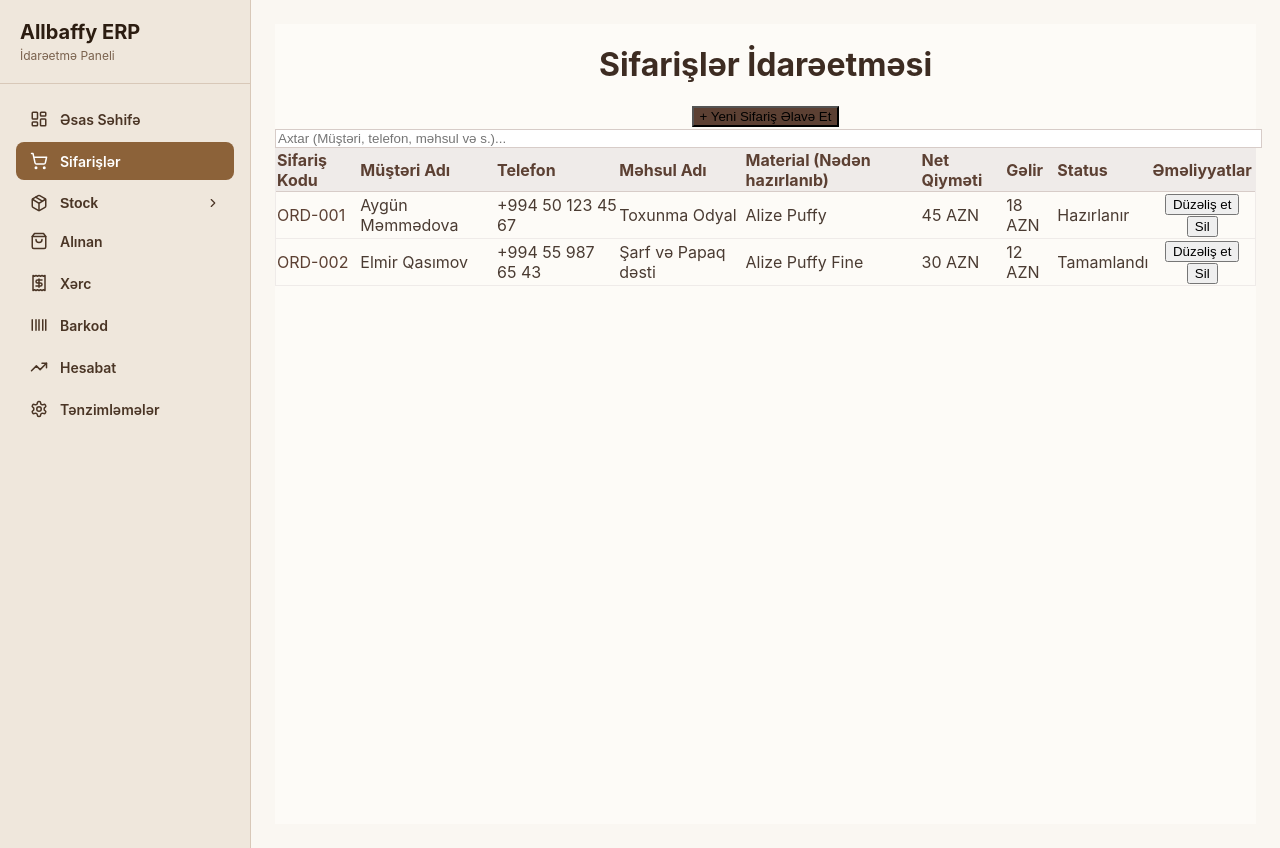
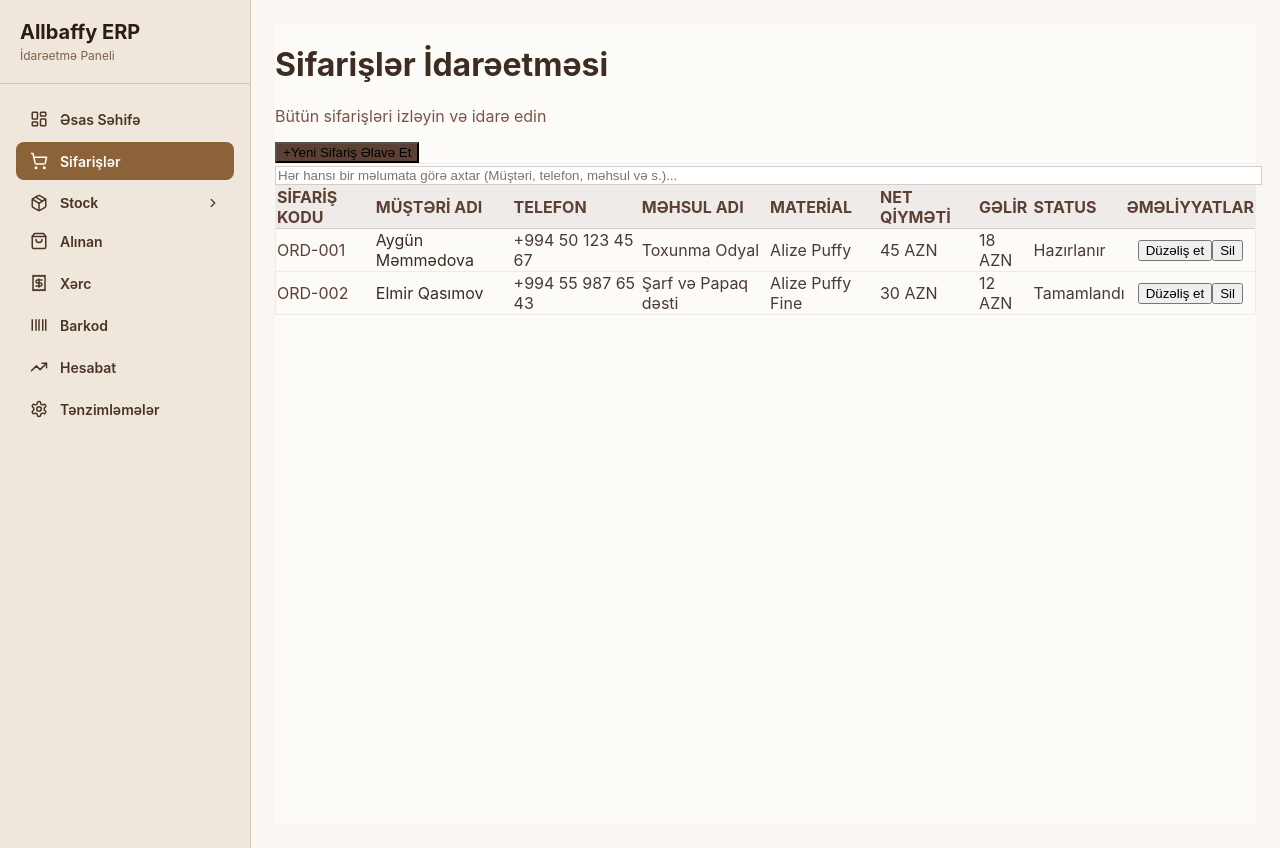
Before and after one commit to intiqamis01-crypto/allbaffy-erp, a React (Vite) app: page /orders in a window 1280 px wide. Built offline with nearby package versions, Linux system fonts and the light colour scheme; no server answers; the HTML template or start-up script is replaced by a standard one.

Commit message:
Sifarişlər səhifəsi dizaynı yeniləndi

```diff
--- a/src/pages/Orders.jsx
+++ b/src/pages/Orders.jsx
@@ -1,7 +1,6 @@
 import React, { useState } from 'react';
 
 const Orders = () => {
-  // Nümunə sifarişlər siyahısı
   const [orders, setOrders] = useState([
     {
       id: 'ORD-001',
@@ -25,15 +24,11 @@ const Orders = () => {
     }
   ]);
 
-  // Axtarış üçün state
   const [searchTerm, setSearchTerm] = useState('');
-
-  // Modal pəncərələrin vəziyyəti
   const [isAddModalOpen, setIsAddModalOpen] = useState(false);
   const [isEditModalOpen, setIsEditModalOpen] = useState(false);
   const [currentOrder, setCurrentOrder] = useState(null);
 
-  // Yeni sifariş formunun state-i
   const [newOrder, setNewOrder] = useState({
     id: `ORD-00${orders.length + 1}`,
     customerName: '',
@@ -45,14 +40,12 @@ const Orders = () => {
     status: 'Gözləmədə'
   });
 
-  // Axtarış filtr edilməsi (hər hərfə görə)
   const filteredOrders = orders.filter(order =>
     Object.values(order).some(value =>
       String(value).toLowerCase().includes(searchTerm.toLowerCase())
     )
   );
 
-  // Yeni sifariş əlavə etmə funksiyası
   const handleAddSubmit = (e) => {
     e.preventDefault();
     setOrders([newOrder, ...orders]);
@@ -69,13 +62,11 @@ const Orders = () => {
     });
   };
 
-  // Düzəliş üçün seçmə
   const handleEditClick = (order) => {
     setCurrentOrder({ ...order });
     setIsEditModalOpen(true);
   };
 
-  // Düzəlişi yadda saxlama
   const handleEditSubmit = (e) => {
     e.preventDefault();
     setOrders(orders.map(o => (o.id === currentOrder.id ? currentOrder : o)));
@@ -83,7 +74,6 @@ const Orders = () => {
     setCurrentOrder(null);
   };
 
-  // Sifarişi silmək
   const handleDelete = (id) => {
     if (window.confirm('Bu sifarişi silmək istədiyinizə əminsinizmi?')) {
       setOrders(orders.filter(o => o.id !== id));
@@ -91,58 +81,62 @@ const Orders = () => {
   };
 
   return (
-    <div className="p-6 bg-[#FDFBF7] min-h-screen text-[#4A3B32]">
-      {/* Başlıq və Əlavə Et düyməsi */}
-      <div className="flex flex-col md:flex-row justify-between items-center mb-6 gap-4">
-        <h1 className="text-2xl font-bold text-[#3D2C22]">Sifarişlər İdarəetməsi</h1>
+    <div className="p-8 bg-[#FDFBF7] min-h-screen text-[#4A3B32] w-full">
+      {/* Başlıq və Yeni Sifariş düyməsi */}
+      <div className="flex flex-col sm:flex-row justify-between items-start sm:items-center mb-8 gap-4 border-b border-[#EFEBE9] pb-4">
+        <div>
+          <h1 className="text-3xl font-bold text-[#3D2C22]">Sifarişlər İdarəetməsi</h1>
+          <p className="text-sm text-[#795548] mt-1">Bütün sifarişləri izləyin və idarə edin</p>
+        </div>
         <button
           onClick={() => setIsAddModalOpen(true)}
-          className="bg-[#5C4033] hover:bg-[#4A3B32] text-white px-4 py-2 rounded-lg shadow transition duration-200 font-medium"
+          className="bg-[#5C4033] hover:bg-[#4A3B32] text-white px-5 py-2.5 rounded-xl shadow-md transition duration-200 font-medium text-sm flex items-center gap-2"
         >
-          + Yeni Sifariş Əlavə Et
+          <span className="text-lg font-bold">+</span> Yeni Sifariş Əlavə Et
         </button>
       </div>
 
-      {/* Hər hərfə görə axtarış paneli */}
+      {/* Axtarış paneli */}
       <div className="mb-6">
         <input
           type="text"
-          placeholder="Axtar (Müştəri, telefon, məhsul və s.)..."
+          placeholder="Hər hansı bir məlumata görə axtar (Müştəri, telefon, məhsul və s.)..."
           value={searchTerm}
           onChange={(e) => setSearchTerm(e.target.value)}
-          className="w-full md:w-1/3 px-4 py-2 border border-[#D7CCC8] rounded-lg focus:outline-none focus:ring-2 focus:ring-[#8D6E63] bg-white"
+          className="w-full md:w-1/3 px-4 py-3 border border-[#D7CCC8] rounded-xl focus:outline-none focus:ring-2 focus:ring-[#8D6E63] bg-white shadow-sm text-sm"
         />
       </div>
 
-      {/* Sifarişlər Cədvəli */}
-      <div className="bg-white shadow-md rounded-xl overflow-x-auto border border-[#EFEBE9]">
+      {/* Səliqəli Cədvəl Kartı */}
+      <div className="bg-white shadow-lg rounded-2xl overflow-hidden border border-[#EFEBE9]">
+        <div className="overflow-x-auto">
           <table className="w-full text-left border-collapse">
             <thead>
-            <tr className="bg-[#EFEBE9] text-[#5C4033] border-b border-[#D7CCC8] text-sm">
-              <th className="p-3">Sifariş Kodu</th>
-              <th className="p-3">Müştəri Adı</th>
-              <th className="p-3">Telefon</th>
-              <th className="p-3">Məhsul Adı</th>
-              <th className="p-3">Material (Nədən hazırlanıb)</th>
-              <th className="p-3">Net Qiyməti</th>
-              <th className="p-3">Gəlir</th>
-              <th className="p-3">Status</th>
-              <th className="p-3 text-center">Əməliyyatlar</th>
+              <tr className="bg-[#EFEBE9] text-[#5C4033] text-xs uppercase tracking-wider border-b border-[#D7CCC8]">
+                <th className="p-4 font-semibold">Sifariş Kodu</th>
+                <th className="p-4 font-semibold">Müştəri Adı</th>
+                <th className="p-4 font-semibold">Telefon</th>
+                <th className="p-4 font-semibold">Məhsul Adı</th>
+                <th className="p-4 font-semibold">Material</th>
+                <th className="p-4 font-semibold">Net Qiyməti</th>
+                <th className="p-4 font-semibold">Gəlir</th>
+                <th className="p-4 font-semibold">Status</th>
+                <th className="p-4 font-semibold text-center">Əməliyyatlar</th>
               </tr>
             </thead>
             <tbody className="divide-y divide-[#EFEBE9] text-sm">
               {filteredOrders.length > 0 ? (
                 filteredOrders.map((order) => (
-                <tr key={order.id} className="hover:bg-[#FDFBF7]">
-                  <td className="p-3 font-semibold text-[#5C4033]">{order.id}</td>
-                  <td className="p-3">{order.customerName}</td>
-                  <td className="p-3">{order.phone}</td>
-                  <td className="p-3">{order.product}</td>
-                  <td className="p-3 text-gray-600">{order.material}</td>
-                  <td className="p-3 font-medium">{order.netPrice}</td>
-                  <td className="p-3 text-green-700 font-medium">{order.profit}</td>
-                  <td className="p-3">
-                    <span className={`px-2.5 py-1 rounded-full text-xs font-semibold ${
+                  <tr key={order.id} className="hover:bg-[#FAF8F5] transition-colors">
+                    <td className="p-4 font-bold text-[#5C4033]">{order.id}</td>
+                    <td className="p-4 font-medium text-[#3D2C22]">{order.customerName}</td>
+                    <td className="p-4 text-gray-600">{order.phone}</td>
+                    <td className="p-4 text-[#4A3B32]">{order.product}</td>
+                    <td className="p-4 text-gray-500">{order.material}</td>
+                    <td className="p-4 font-semibold">{order.netPrice}</td>
+                    <td className="p-4 text-green-700 font-semibold">{order.profit}</td>
+                    <td className="p-4">
+                      <span className={`px-3 py-1 rounded-full text-xs font-bold inline-block ${
                         order.status === 'Tamamlandı' ? 'bg-green-100 text-green-800' :
                         order.status === 'Hazırlanır' ? 'bg-yellow-100 text-yellow-800' :
                         'bg-gray-100 text-gray-800'
@@ -150,16 +144,16 @@ const Orders = () => {
                         {order.status}
                       </span>
                     </td>
-                  <td className="p-3 text-center space-x-2">
+                    <td className="p-4 text-center space-x-3">
                       <button
                         onClick={() => handleEditClick(order)}
-                      className="text-blue-600 hover:underline font-medium"
+                        className="text-blue-600 hover:text-blue-800 font-medium text-xs bg-blue-50 px-3 py-1.5 rounded-lg transition"
                       >
                         Düzəliş et
                       </button>
                       <button
                         onClick={() => handleDelete(order.id)}
-                      className="text-red-600 hover:underline font-medium"
+                        className="text-red-600 hover:text-red-800 font-medium text-xs bg-red-50 px-3 py-1.5 rounded-lg transition"
                       >
                         Sil
                       </button>
@@ -168,7 +162,7 @@ const Orders = () => {
                 ))
               ) : (
                 <tr>
-                <td colSpan="9" className="p-4 text-center text-gray-500">
+                  <td colSpan="9" className="p-8 text-center text-gray-400">
                     Heç bir sifariş tapılmadı.
                   </td>
                 </tr>
@@ -176,98 +170,99 @@ const Orders = () => {
             </tbody>
           </table>
         </div>
+      </div>
 
-      {/* Yeni Sifariş Əlavə Etmə Modalı */}
+      {/* Modal - Yeni Sifariş */}
       {isAddModalOpen && (
-        <div className="fixed inset-0 bg-black/50 flex justify-center items-center z-50 p-4">
-          <div className="bg-white rounded-xl p-6 w-full max-w-lg shadow-xl">
+        <div className="fixed inset-0 bg-black/60 backdrop-blur-sm flex justify-center items-center z-50 p-4">
+          <div className="bg-white rounded-2xl p-6 w-full max-w-lg shadow-2xl border border-[#D7CCC8]">
             <h2 className="text-xl font-bold mb-4 text-[#5C4033]">Yeni Sifariş Əlavə Et</h2>
             <form onSubmit={handleAddSubmit} className="space-y-4">
               <div>
-                <label className="block text-sm font-medium mb-1">Müştəri Adı</label>
+                <label className="block text-xs font-bold text-[#5C4033] uppercase mb-1">Müştəri Adı</label>
                 <input
                   type="text"
                   required
                   value={newOrder.customerName}
                   onChange={(e) => setNewOrder({...newOrder, customerName: e.target.value})}
-                  className="w-full p-2 border border-gray-300 rounded-lg"
+                  className="w-full p-3 border border-gray-300 rounded-xl text-sm focus:outline-none focus:ring-2 focus:ring-[#8D6E63]"
                 />
               </div>
               <div>
-                <label className="block text-sm font-medium mb-1">Telefon Nömrəsi</label>
+                <label className="block text-xs font-bold text-[#5C4033] uppercase mb-1">Telefon Nömrəsi</label>
                 <input
                   type="text"
                   required
                   value={newOrder.phone}
                   onChange={(e) => setNewOrder({...newOrder, phone: e.target.value})}
-                  className="w-full p-2 border border-gray-300 rounded-lg"
+                  className="w-full p-3 border border-gray-300 rounded-xl text-sm focus:outline-none focus:ring-2 focus:ring-[#8D6E63]"
                 />
               </div>
               <div>
-                <label className="block text-sm font-medium mb-1">Məhsul Adı</label>
+                <label className="block text-xs font-bold text-[#5C4033] uppercase mb-1">Məhsul Adı</label>
                 <input
                   type="text"
                   required
                   value={newOrder.product}
                   onChange={(e) => setNewOrder({...newOrder, product: e.target.value})}
-                  className="w-full p-2 border border-gray-300 rounded-lg"
+                  className="w-full p-3 border border-gray-300 rounded-xl text-sm focus:outline-none focus:ring-2 focus:ring-[#8D6E63]"
                 />
               </div>
               <div>
-                <label className="block text-sm font-medium mb-1">Nədən hazırlanıb (Material)</label>
+                <label className="block text-xs font-bold text-[#5C4033] uppercase mb-1">Material (Nədən hazırlanıb)</label>
                 <input
                   type="text"
                   required
                   value={newOrder.material}
                   onChange={(e) => setNewOrder({...newOrder, material: e.target.value})}
-                  className="w-full p-2 border border-gray-300 rounded-lg"
+                  className="w-full p-3 border border-gray-300 rounded-xl text-sm focus:outline-none focus:ring-2 focus:ring-[#8D6E63]"
                 />
               </div>
               <div className="grid grid-cols-2 gap-4">
                 <div>
-                  <label className="block text-sm font-medium mb-1">Net Qiyməti</label>
+                  <label className="block text-xs font-bold text-[#5C4033] uppercase mb-1">Net Qiyməti</label>
                   <input
                     type="text"
                     required
                     value={newOrder.netPrice}
                     onChange={(e) => setNewOrder({...newOrder, netPrice: e.target.value})}
-                    className="w-full p-2 border border-gray-300 rounded-lg"
+                    className="w-full p-3 border border-gray-300 rounded-xl text-sm focus:outline-none focus:ring-2 focus:ring-[#8D6E63]"
                   />
                 </div>
                 <div>
-                  <label className="block text-sm font-medium mb-1">Gəlir</label>
+                  <label className="block text-xs font-bold text-[#5C4033] uppercase mb-1">Gəlir</label>
                   <input
                     type="text"
                     required
                     value={newOrder.profit}
                     onChange={(e) => setNewOrder({...newOrder, profit: e.target.value})}
-                    className="w-full p-2 border border-gray-300 rounded-lg"
+                    className="w-full p-3 border border-gray-300 rounded-xl text-sm focus:outline-none focus:ring-2 focus:ring-[#8D6E63]"
                   />
                 </div>
               </div>
               <div>
-                <label className="block text-sm font-medium mb-1">Status</label>
+                <label className="block text-xs font-bold text-[#5C4033] uppercase mb-1">Status</label>
                 <select
                   value={newOrder.status}
                   onChange={(e) => setNewOrder({...newOrder, status: e.target.value})}
-                  className="w-full p-2 border border-gray-300 rounded-lg bg-white"
+                  className="w-full p-3 border border-gray-300 rounded-xl text-sm bg-white focus:outline-none focus:ring-2 focus:ring-[#8D6E63]"
                 >
                   <option value="Gözləmədə">Gözləmədə</option>
                   <option value="Hazırlanır">Hazırlanır</option>
                   <option value="Tamamlandı">Tamamlandı</option>
                 </select>
               </div>
-              <div className="flex justify-end space-x-2 pt-4">
+              <div className="flex justify-end space-x-3 pt-4">
                 <button
                   type="button"
                   onClick={() => setIsAddModalOpen(false)}
-                  className="px-4 py-2 border border-gray-300 rounded-lg text-gray-700 hover:bg-gray-100"
+                  className="px-5 py-2.5 border border-gray-300 rounded-xl text-gray-700 hover:bg-gray-100 text-sm font-medium"
                 >
                   Ləğv et
                 </button>
                 <button
                   type="submit"
-                  className="px-4 py-2 bg-[#5C4033] text-white rounded-lg hover:bg-[#4A3B32]"
+                  className="px-5 py-2.5 bg-[#5C4033] text-white rounded-xl hover:bg-[#4A3B32] text-sm font-medium shadow"
                 >
                   Yadda saxla
                 </button>
@@ -277,97 +272,97 @@ const Orders = () => {
         </div>
       )}
 
-      {/* Düzəliş Etmə Modalı */}
+      {/* Modal - Düzəliş Et */}
       {isEditModalOpen && currentOrder && (
-        <div className="fixed inset-0 bg-black/50 flex justify-center items-center z-50 p-4">
-          <div className="bg-white rounded-xl p-6 w-full max-w-lg shadow-xl">
+        <div className="fixed inset-0 bg-black/60 backdrop-blur-sm flex justify-center items-center z-50 p-4">
+          <div className="bg-white rounded-2xl p-6 w-full max-w-lg shadow-2xl border border-[#D7CCC8]">
             <h2 className="text-xl font-bold mb-4 text-[#5C4033]">Sifarişə Düzəliş Et</h2>
             <form onSubmit={handleEditSubmit} className="space-y-4">
               <div>
-                <label className="block text-sm font-medium mb-1">Müştəri Adı</label>
+                <label className="block text-xs font-bold text-[#5C4033] uppercase mb-1">Müştəri Adı</label>
                 <input
                   type="text"
                   required
                   value={currentOrder.customerName}
                   onChange={(e) => setCurrentOrder({...currentOrder, customerName: e.target.value})}
-                  className="w-full p-2 border border-gray-300 rounded-lg"
+                  className="w-full p-3 border border-gray-300 rounded-xl text-sm focus:outline-none focus:ring-2 focus:ring-[#8D6E63]"
                 />
               </div>
               <div>
-                <label className="block text-sm font-medium mb-1">Telefon Nömrəsi</label>
+                <label className="block text-xs font-bold text-[#5C4033] uppercase mb-1">Telefon Nömrəsi</label>
                 <input
                   type="text"
                   required
                   value={currentOrder.phone}
                   onChange={(e) => setCurrentOrder({...currentOrder, phone: e.target.value})}
-                  className="w-full p-2 border border-gray-300 rounded-lg"
+                  className="w-full p-3 border border-gray-300 rounded-xl text-sm focus:outline-none focus:ring-2 focus:ring-[#8D6E63]"
                 />
               </div>
               <div>
-                <label className="block text-sm font-medium mb-1">Məhsul Adı</label>
+                <label className="block text-xs font-bold text-[#5C4033] uppercase mb-1">Məhsul Adı</label>
                 <input
                   type="text"
                   required
                   value={currentOrder.product}
                   onChange={(e) => setCurrentOrder({...currentOrder, product: e.target.value})}
-                  className="w-full p-2 border border-gray-300 rounded-lg"
+                  className="w-full p-3 border border-gray-300 rounded-xl text-sm focus:outline-none focus:ring-2 focus:ring-[#8D6E63]"
                 />
               </div>
               <div>
-                <label className="block text-sm font-medium mb-1">Material (Nədən hazırlanıb)</label>
+                <label className="block text-xs font-bold text-[#5C4033] uppercase mb-1">Material (Nədən hazırlanıb)</label>
                 <input
                   type="text"
                   required
                   value={currentOrder.material}
                   onChange={(e) => setCurrentOrder({...currentOrder, material: e.target.value})}
-                  className="w-full p-2 border border-gray-300 rounded-lg"
+                  className="w-full p-3 border border-gray-300 rounded-xl text-sm focus:outline-none focus:ring-2 focus:ring-[#8D6E63]"
                 />
               </div>
               <div className="grid grid-cols-2 gap-4">
                 <div>
-                  <label className="block text-sm font-medium mb-1">Net Qiyməti</label>
+                  <label className="block text-xs font-bold text-[#5C4033] uppercase mb-1">Net Qiyməti</label>
                   <input
                     type="text"
                     required
                     value={currentOrder.netPrice}
                     onChange={(e) => setCurrentOrder({...currentOrder, netPrice: e.target.value})}
-                    className="w-full p-2 border border-gray-300 rounded-lg"
+                    className="w-full p-3 border border-gray-300 rounded-xl text-sm focus:outline-none focus:ring-2 focus:ring-[#8D6E63]"
                   />
                 </div>
                 <div>
-                  <label className="block text-sm font-medium mb-1">Gəlir</label>
+                  <label className="block text-xs font-bold text-[#5C4033] uppercase mb-1">Gəlir</label>
                   <input
                     type="text"
                     required
                     value={currentOrder.profit}
                     onChange={(e) => setCurrentOrder({...currentOrder, profit: e.target.value})}
-                    className="w-full p-2 border border-gray-300 rounded-lg"
+                    className="w-full p-3 border border-gray-300 rounded-xl text-sm focus:outline-none focus:ring-2 focus:ring-[#8D6E63]"
                   />
                 </div>
               </div>
               <div>
-                <label className="block text-sm font-medium mb-1">Status</label>
+                <label className="block text-xs font-bold text-[#5C4033] uppercase mb-1">Status</label>
                 <select
                   value={currentOrder.status}
                   onChange={(e) => setCurrentOrder({...currentOrder, status: e.target.value})}
-                  className="w-full p-2 border border-gray-300 rounded-lg bg-white"
+                  className="w-full p-3 border border-gray-300 rounded-xl text-sm bg-white focus:outline-none focus:ring-2 focus:ring-[#8D6E63]"
                 >
                   <option value="Gözləmədə">Gözləmədə</option>
                   <option value="Hazırlanır">Hazırlanır</option>
                   <option value="Tamamlandı">Tamamlandı</option>
                 </select>
               </div>
-              <div className="flex justify-end space-x-2 pt-4">
+              <div className="flex justify-end space-x-3 pt-4">
                 <button
                   type="button"
                   onClick={() => setIsEditModalOpen(false)}
-                  className="px-4 py-2 border border-gray-300 rounded-lg text-gray-700 hover:bg-gray-100"
+                  className="px-5 py-2.5 border border-gray-300 rounded-xl text-gray-700 hover:bg-gray-100 text-sm font-medium"
                 >
                   Ləğv et
                 </button>
                 <button
                   type="submit"
-                  className="px-4 py-2 bg-[#5C4033] text-white rounded-lg hover:bg-[#4A3B32]"
+                  className="px-5 py-2.5 bg-[#5C4033] text-white rounded-xl hover:bg-[#4A3B32] text-sm font-medium shadow"
                 >
                   Yenilə
                 </button>
```
Lines whose indentation alone changed are shown as unchanged.
